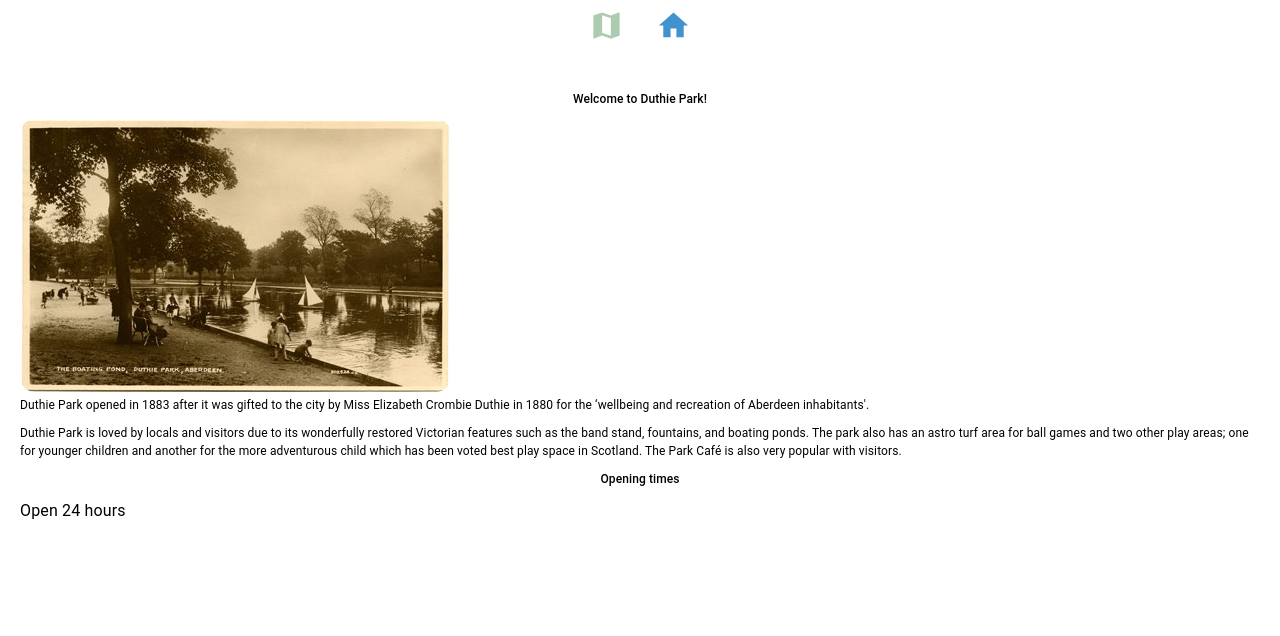
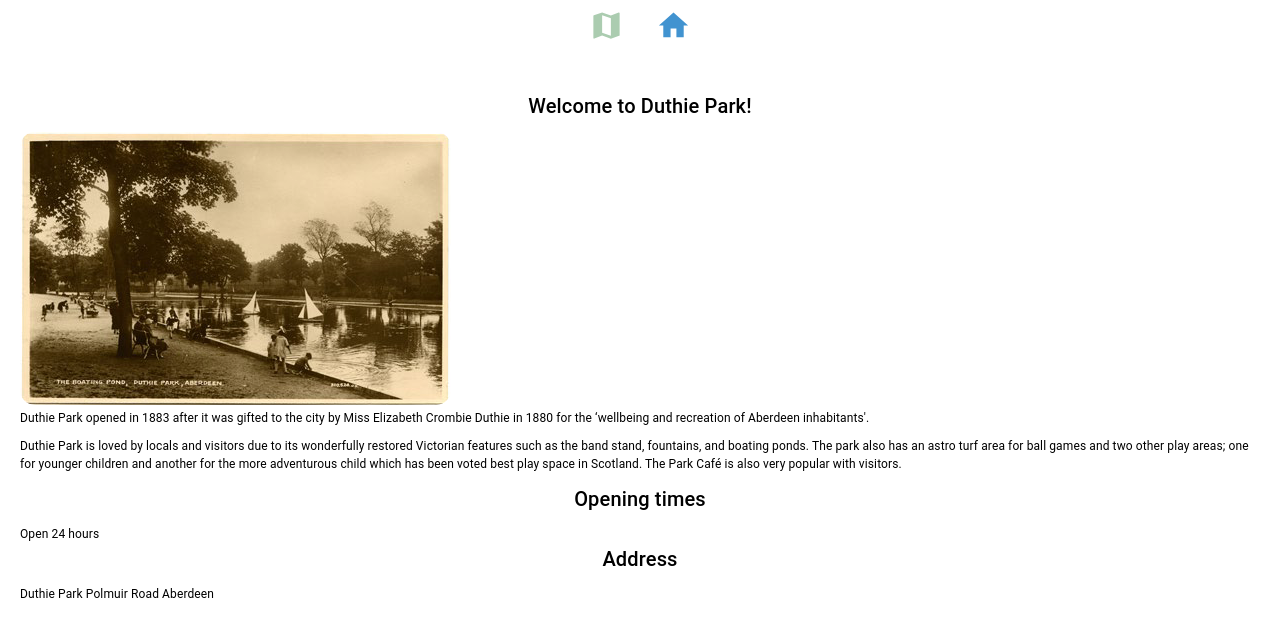
Before and after one commit to Elliotichi/Rgu-Hack-2023-Switch4Switch, a React (Create React App) app in the folder duthie-app/: page /about in a window 1280 px wide. Shown: the top 636 px of the page. Built offline with nearby package versions, Linux system fonts and the light colour scheme.

Commit message:
svg line

```diff
--- a/duthie-app/src/About/About.js
+++ b/duthie-app/src/About/About.js
@@ -9,7 +9,7 @@ export function About() {
                 <Header />
             </div>
             <div className="about">
-                <Typography variant="h6" className="center margin-bottom aboutText">Welcome to Duthie Park!</Typography>
+                <Typography variant="h6" className="center margin-bottom">Welcome to Duthie Park!</Typography>
                 <img src="./images/9.png" className="about-img"></img>
                 <Typography className="margin-bottom aboutText">
                     Duthie Park opened in 1883 after it was gifted to the city by Miss Elizabeth Crombie Duthie in 1880 for the ‘wellbeing and recreation of Aberdeen inhabitants'.
@@ -17,10 +17,16 @@ export function About() {
                 <Typography className="margin-bottom aboutText">
                 Duthie Park is loved by locals and visitors due to its wonderfully restored Victorian features such as the band stand, fountains, and boating ponds. The park also has an astro turf area for ball games and two other play areas; one for younger children and another for the more adventurous child which has been voted best play space in Scotland. The Park Café is also very popular with visitors.
                 </Typography>
-                <Typography variant="h6" className="center margin-bottom aboutText">
+                <Typography variant="h6" className="center margin-bottom">
                     Opening times
                 </Typography>
-                <Typography>Open 24 hours</Typography>
+                <Typography className="aboutText" >Open 24 hours</Typography>
+                <Typography variant="h6" className="center margin-bottom">
+                    Address
+                </Typography>
+                <Typography className="aboutText">Duthie Park
+                Polmuir Road
+                Aberdeen</Typography>
             </div>
         </div>
     );
--- a/duthie-app/src/Map/SimpleMap.js
+++ b/duthie-app/src/Map/SimpleMap.js
@@ -1,5 +1,5 @@
 import React, { useEffect, useRef, useState } from "react";
-import { MapContainer, TileLayer, Marker, Popup } from "react-leaflet";
+import { MapContainer, TileLayer, Marker, Popup, SVGOverlay } from "react-leaflet";
 import "leaflet/dist/leaflet.css";
 // import markericonpng from "leaflet/dist/images/marker-icon.png"
 // import markericonpng from "%PUBLIC%/images/marker-icon.png"
@@ -76,6 +76,7 @@ const SimpleMap = (props) => {
                 attribution='&copy; <a href="https://www.openstreetmap.org/copyright">OpenStreetMap</a> contributors'
                 url="https://{s}.tile.openstreetmap.org/{z}/{x}/{y}.png"
             />
+            <SvgPath bounds={mapBounds}/>
             {/* Additional map layers or components can be added here */}
 
 
@@ -106,4 +107,10 @@ const SimpleMap = (props) => {
     );
 };
 
+function SvgPath(props) {
+    return (    <SVGOverlay attributes={{ stroke: 'red' }} bounds={props.bounds}>
+    <line x1="300" y1="600" x2="520" y2="520" stroke="black" />
+  </SVGOverlay>);
+}
+
 export default SimpleMap;
```
